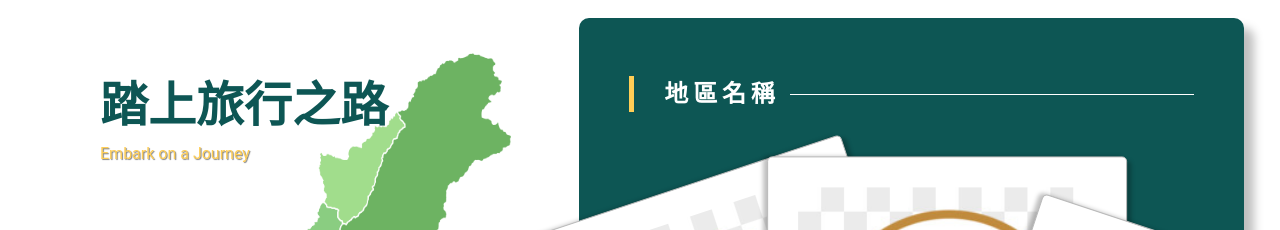
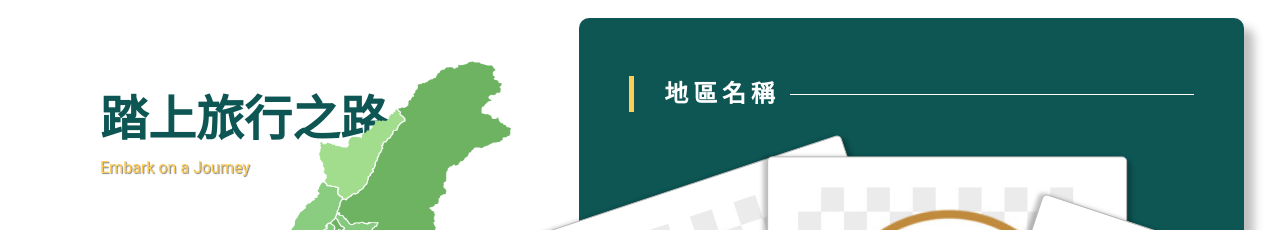
Before and after one commit to XuanYing0915/KH_Travel_Project, a Next.js app in the folder frontend/: page /attraction/mapSearch in a window 1280 px wide. Shown: the part 594-824 px from the top of the page. Built offline with nearby package versions, Linux system fonts and the light colour scheme; a web font is replaced by a local one.

Commit message:
0720調整排版

```diff
--- a/frontend/pages/attraction/mapSearch.js
+++ b/frontend/pages/attraction/mapSearch.js
@@ -4,6 +4,7 @@ import Title from '@/components/title'
 import data from '@/data/attraction/attraction.json'
 import Card from '@/components/common-card2/common-card2'
 import Search from '@/components/search'
+import { Button } from 'bootstrap'
 
 // 渲染畫面
 export default function MapSearch() {
@@ -16,28 +17,15 @@ export default function MapSearch() {
 
       {/* <div className="container"> */}
       <div className="row">
-        <div className="row col-5 half-bg">
-          <div
-            className="a-title-C"
-            style={{
-              marginLeft: '100px',
-              marginTop: '100px',
-            }}
-          >
-            踏上旅行之路
-          </div>
-          <div
-            className="a-title-E"
-            style={{
-              marginLeft: '100px',
-            }}
-          >
-            Embark on a Journey
+        <div className="row col-5 half-bg relative">
+          <div className="a-title-box row">
+            <div className="a-title-C">踏上旅行之路</div>
+            <div className="a-title-E">Embark on a Journey</div>
           </div>
           <img
             src="/images/attraction/互動地圖-全部區域.png"
             style={{
-              transform: 'translateY(-20%)',
+              transform: 'translateY(20%)',
               width: '80%',
               height: '80%',
               marginLeft: '100px',
@@ -63,8 +51,8 @@ export default function MapSearch() {
               </div>
             </div>
           </div>
-          {/* <div className="half-card-bg"></div> */}
         </div>
+
         <div className="half-bg"></div>
       </div>
 
--- a/frontend/styles/attraction.scss
+++ b/frontend/styles/attraction.scss
@@ -241,19 +241,29 @@ $font-light: #ffff;
     font-weight: 700;
   }
 }
-// 標題 中文
+.relative {
+  position: relative;
+
+  .a-title-box {
+    position: absolute;
+    top: 20%;
     .a-title-C {
       font-size: 48px;
       font-weight: 700;
       color: $primary-dark;
       z-index: 1;
+      margin-left: 100px;
     }
     // 標題 英文
     .a-title-E {
       color: #ffce56;
       text-shadow: 1px 1px 1px gray;
       z-index: 1;
+      margin-left: 100px;
     }
+  }
+}
+// 標題 中文
 
 // TODO 待更換元件--卡片
 .half-bg {
@@ -303,6 +313,7 @@ $font-light: #ffff;
     }
   }
 }
+
 .ty-300 {
   position: relative;
 
```
Lines whose indentation alone changed are shown as unchanged.
